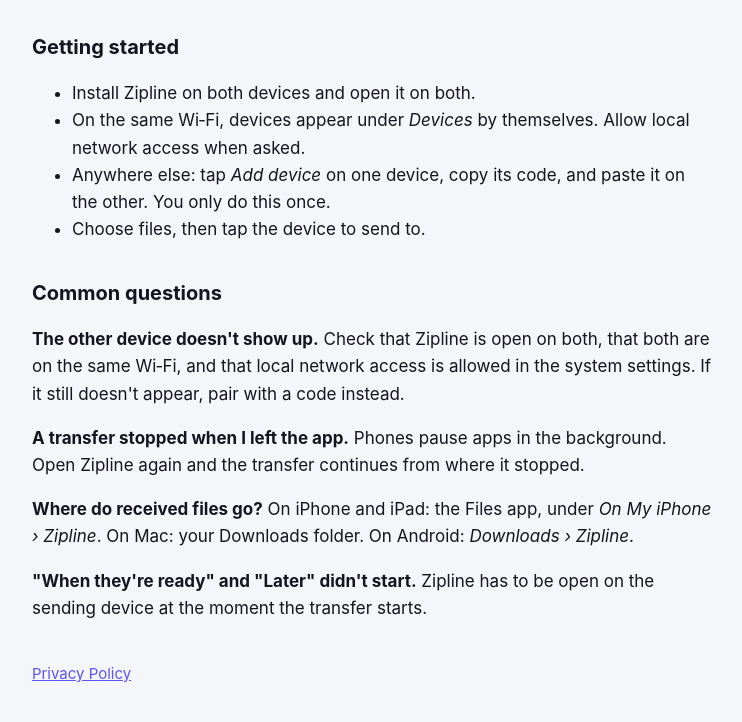
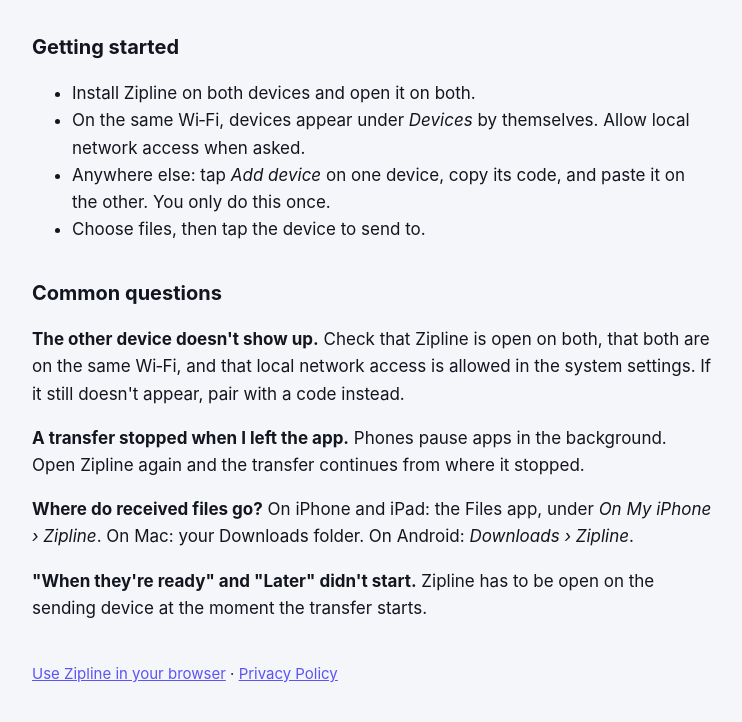
Before and after one commit to mitchellkienhuis-cell/zipline, a plain HTML site: page index.html in a window 1280 px wide. Shown: the part 394-1116 px from the top of the page, without its empty margins (268-1010 px from the left). Drawn offline with Linux system fonts and the light colour scheme.

Commit message:
Link the web app from the support page

```diff
--- a/index.html
+++ b/index.html
@@ -8,5 +8,5 @@
 <p><strong>A transfer stopped when I left the app.</strong> Phones pause apps in the background. Open Zipline again and the transfer continues from where it stopped.</p>
 <p><strong>Where do received files go?</strong> On iPhone and iPad: the Files app, under <em>On My iPhone › Zipline</em>. On Mac: your Downloads folder. On Android: <em>Downloads › Zipline</em>.</p>
 <p><strong>"When they're ready" and "Later" didn't start.</strong> Zipline has to be open on the sending device at the moment the transfer starts.</p>
-<nav><a href="privacy.html">Privacy Policy</a></nav>
+<nav><a href="app/">Use Zipline in your browser</a> · <a href="privacy.html">Privacy Policy</a></nav>
 </main></body></html>
```
